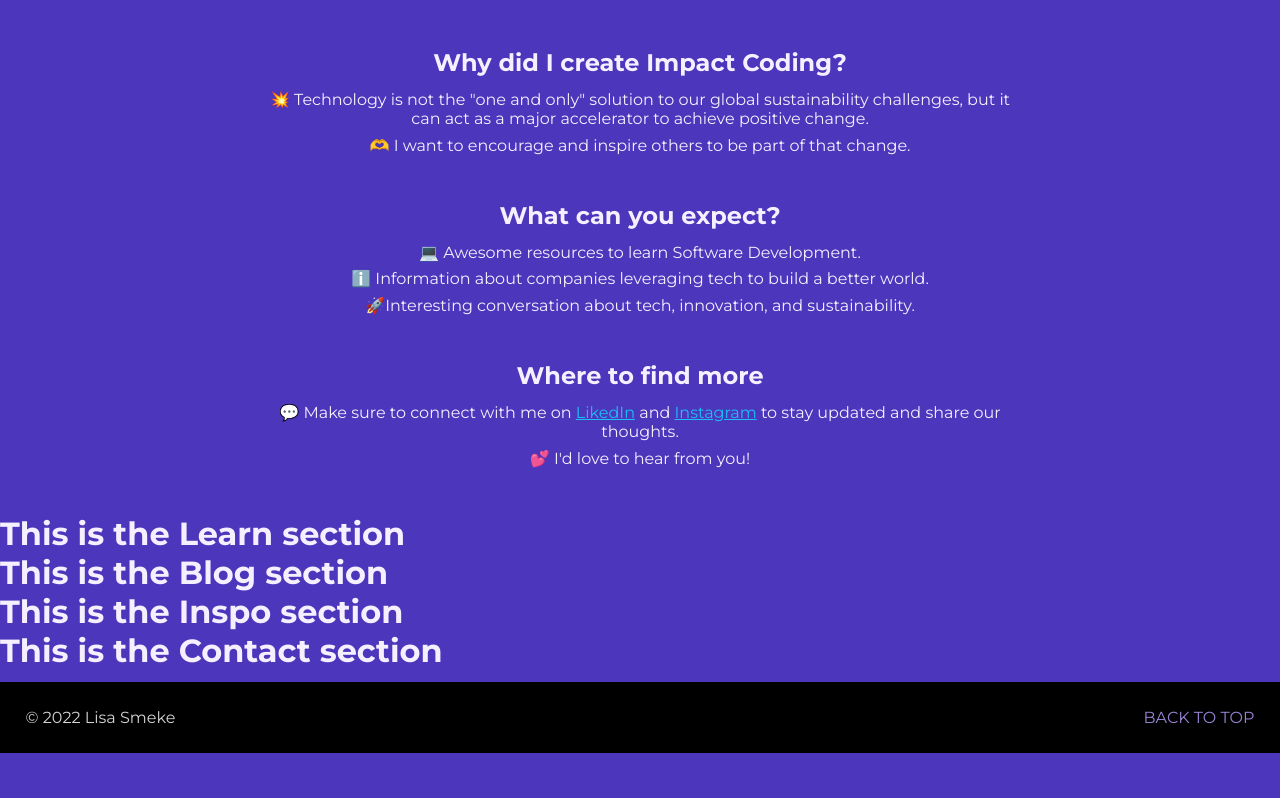
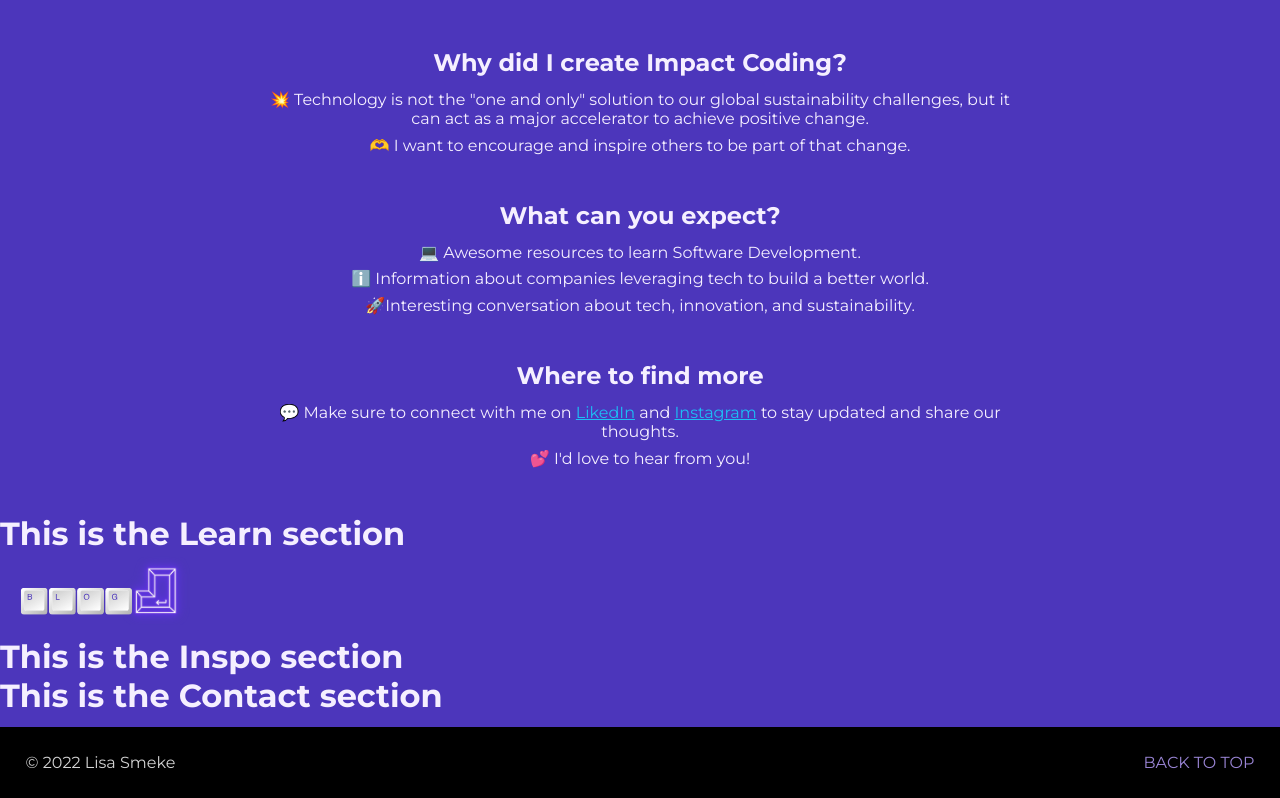
Before and after one commit to LisaSmeke/React-Project, a React (Create React App) app in the folder my-app/: page / in a window 1280 px wide. Shown: the part 946-1744 px from the top of the page. Before the commit the page ends 1699 px from the top, so only its background shows below. Built offline with nearby package versions, Linux system fonts and the light colour scheme.

Commit message:
Add Blog keys title image

```diff
--- a/my-app/src/components/pages/Blog/Blog.tsx
+++ b/my-app/src/components/pages/Blog/Blog.tsx
@@ -1,11 +1,14 @@
 import React from 'react';
 import styles from './Blog.module.css';
+import blogKeys from './blog-keys.svg';
 
 const Blog = () => {
   return (
-    <div>
-      <h1>This is the Blog section</h1>
-    </div>
+    <section className={styles['blog-section']}>
+      <header className={styles['blog-header-container']}>
+        <img className={styles['blog-title']} src={blogKeys} alt="Blog"></img>
+      </header>
+    </section>
   );
 };
 
```
